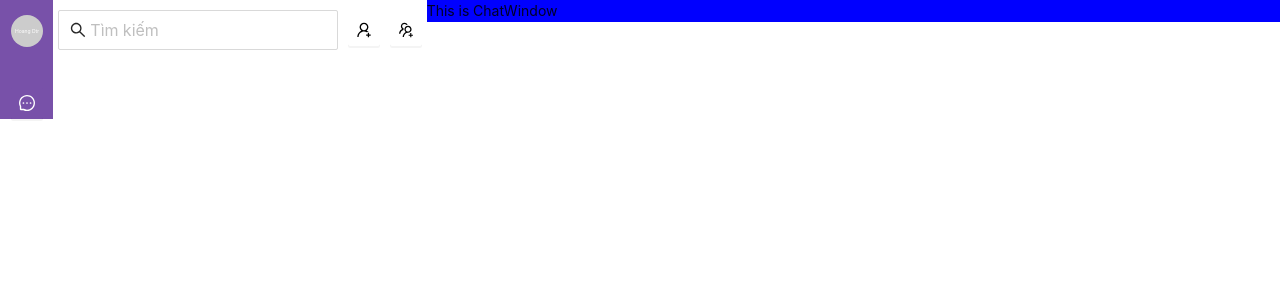
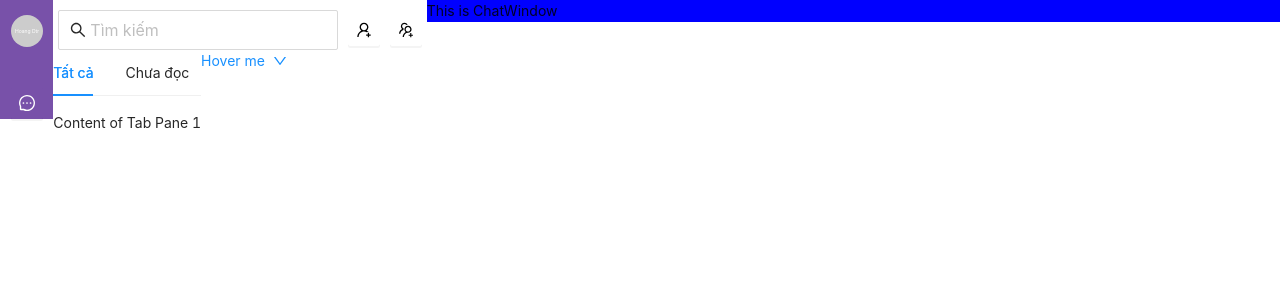
Before and after one commit to nguazzz/CNM_TH, a React (Create React App) app in the folder chat-app/: page / in a window 1280 px wide. Shown: the top 300 px of the page. Built offline with nearby package versions, Linux system fonts and the light colour scheme.

Commit message:
new update Side bar

```diff
--- /dev/null
+++ b/chat-app/src/components/ChatRoom/MessageList.js
@@ -0,0 +1,83 @@
+import { Col, Row, Tooltip, Button, Dropdown, Menu, Space } from "antd";
+import { Input, Tabs } from "antd";
+import {
+  SearchOutlined,
+  UserAddOutlined,
+  UsergroupAddOutlined,
+  DownOutlined,
+  SmileOutlined,
+} from "@ant-design/icons";
+import React from "react";
+
+const menu = (
+  <Menu
+    items={[
+      {
+        key: "1",
+        label: (
+          <a
+            target="_blank"
+            rel="noopener noreferrer"
+            href="https://www.antgroup.com"
+          >
+            Chọn nhiều
+          </a>
+        ),
+      },
+      {
+        key: "2",
+        label: (
+          <a
+            target="_blank"
+            rel="noopener noreferrer"
+            href="https://www.aliyun.com"
+          >
+            2nd menu item (disabled)
+          </a>
+        ),
+        icon: <SmileOutlined />,
+        disabled: false,
+      },
+      {
+        key: "3",
+        label: (
+          <a
+            target="_blank"
+            rel="noopener noreferrer"
+            href="https://www.luohanacademy.com"
+          >
+            3rd menu item (disabled)
+          </a>
+        ),
+        disabled: true,
+      },
+      {
+        key: "4",
+        danger: true,
+        label: "a danger item",
+      },
+    ]}
+  />
+);
+export default function MessageList() {
+  return (
+    <Row>
+      <Tabs defaultActiveKey="1">
+        <Tabs.TabPane tab="Tất cả" key="1">
+          Content of Tab Pane 1
+        </Tabs.TabPane>
+        <Tabs.TabPane tab="Chưa đọc" key="2">
+          Content of Tab Pane 2
+        </Tabs.TabPane>
+      </Tabs>
+      <Dropdown overlay={menu}>
+        <a onClick={(e) => e.preventDefault()}>
+          <Space>
+            Hover me
+            <DownOutlined />
+          </Space>
+        </a>
+      </Dropdown>
+    </Row>
+  );
+}
--- /dev/null
+++ b/chat-app/src/components/ChatRoom/Search.js
@@ -0,0 +1,62 @@
+import { Col, Row, Tooltip, Button } from "antd";
+import { Input, Tabs } from "antd";
+import {
+  SearchOutlined,
+  UserAddOutlined,
+  UsergroupAddOutlined,
+} from "@ant-design/icons";
+import React from "react";
+
+export default function Search() {
+  return (
+    <Row
+      style={{
+        justifyContent: "space-between",
+        alignItems: "center",
+        marginTop: 10,
+      }}
+    >
+      <Col
+        span={18}
+        style={{
+          alignItems: "center",
+          justifyContent: "space-around",
+          marginLeft: 5,
+        }}
+      >
+        <Input
+          size="large"
+          placeholder="Tìm kiếm"
+          prefix={<SearchOutlined />}
+        />
+      </Col>
+      <Col
+        span={1.5}
+        style={{
+          alignItems: "center",
+          justifyContent: "space-around",
+          marginLeft: 0,
+        }}
+      >
+        <Tooltip title="Thêm bạn">
+          <Button
+            style={{ backgroundColor: "#FFFFFF", borderColor: "#FFFFFF" }}
+            type="primary"
+            shape="square"
+            icon={<UserAddOutlined style={{ color: "#000000" }} />}
+          />
+        </Tooltip>
+      </Col>
+      <Col span={1.5} style={{ marginRight: 5 }}>
+        <Tooltip title="Tạo nhóm chat">
+          <Button
+            style={{ backgroundColor: "#FFFFFF", borderColor: "#FFFFFF" }}
+            type="primary"
+            shape="square"
+            icon={<UsergroupAddOutlined style={{ color: "#000000" }} />}
+          />
+        </Tooltip>
+      </Col>
+    </Row>
+  );
+}
--- a/chat-app/src/components/ChatRoom/SideBar.js
+++ b/chat-app/src/components/ChatRoom/SideBar.js
@@ -1,61 +1,22 @@
 import { Col, Row, Tooltip, Button } from "antd";
-import { Input } from "antd";
+import { Input, Tabs } from "antd";
 import {
   SearchOutlined,
   UserAddOutlined,
   UsergroupAddOutlined,
 } from "@ant-design/icons";
 import React from "react";
+import Search from "./Search";
+import MessageList from "./MessageList";
 
 export default function SideBar() {
   return (
-    <Row
-      style={{
-        justifyContent: "space-between",
-        alignItems: "center",
-        marginTop: 10,
-      }}
-    >
-      <Col
-        span={18}
-        style={{
-          alignItems: "center",
-          justifyContent: "space-around",
-          marginLeft: 5,
-        }}
-      >
-        <Input
-          size="large"
-          placeholder="Tìm kiếm"
-          prefix={<SearchOutlined />}
-        />
+    <Row>
+      <Col span={24}>
+        <Search />
       </Col>
-      <Col
-        span={1.5}
-        style={{
-          alignItems: "center",
-          justifyContent: "space-around",
-          marginLeft: 0,
-        }}
-      >
-        <Tooltip title="Thêm bạn">
-          <Button
-            style={{ backgroundColor: "#FFFFFF", borderColor: "#FFFFFF" }}
-            type="primary"
-            shape="square"
-            icon={<UserAddOutlined style={{ color: "#000000" }} />}
-          />
-        </Tooltip>
-      </Col>
-      <Col span={1.5} style={{ marginRight: 5 }}>
-        <Tooltip title="Tạo nhóm chat">
-          <Button
-            style={{ backgroundColor: "#FFFFFF", borderColor: "#FFFFFF" }}
-            type="primary"
-            shape="square"
-            icon={<UsergroupAddOutlined style={{ color: "#000000" }} />}
-          />
-        </Tooltip>
+      <Col span={24}>
+        <MessageList />
       </Col>
     </Row>
   );
```
